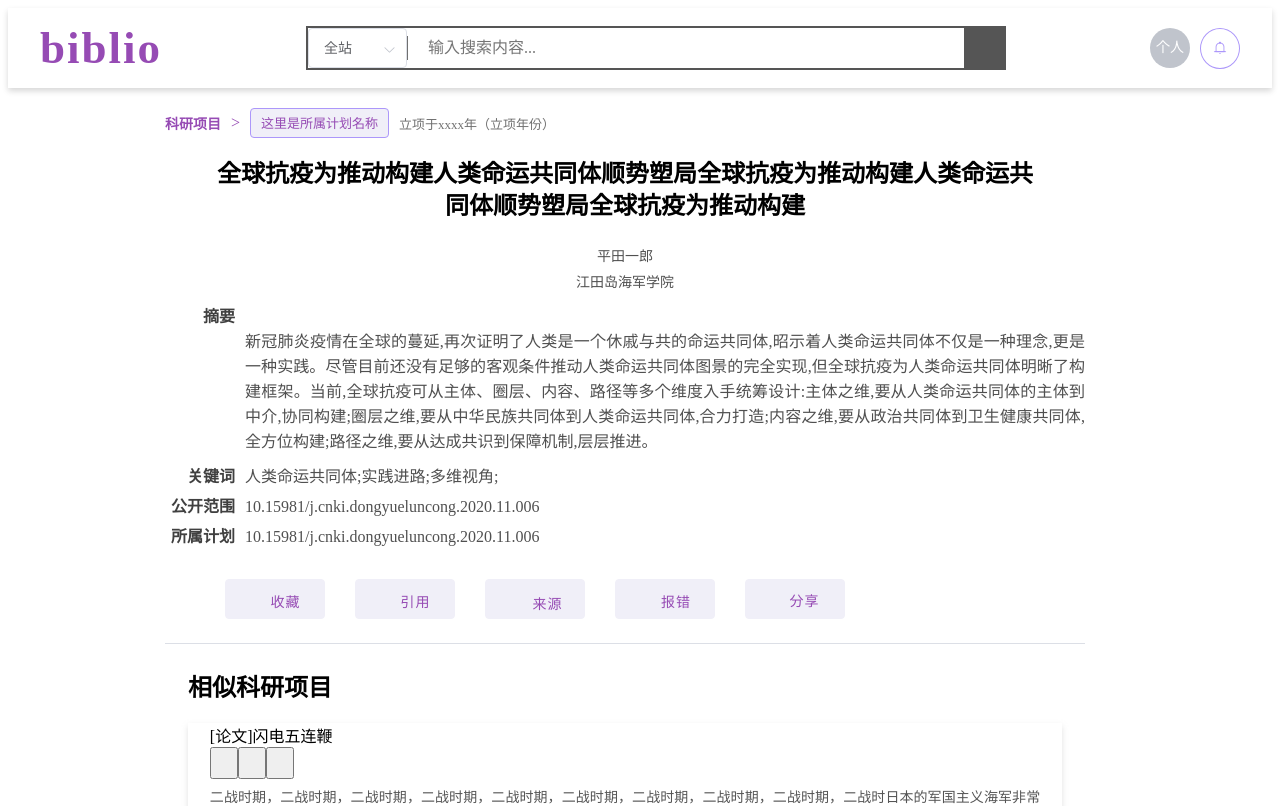
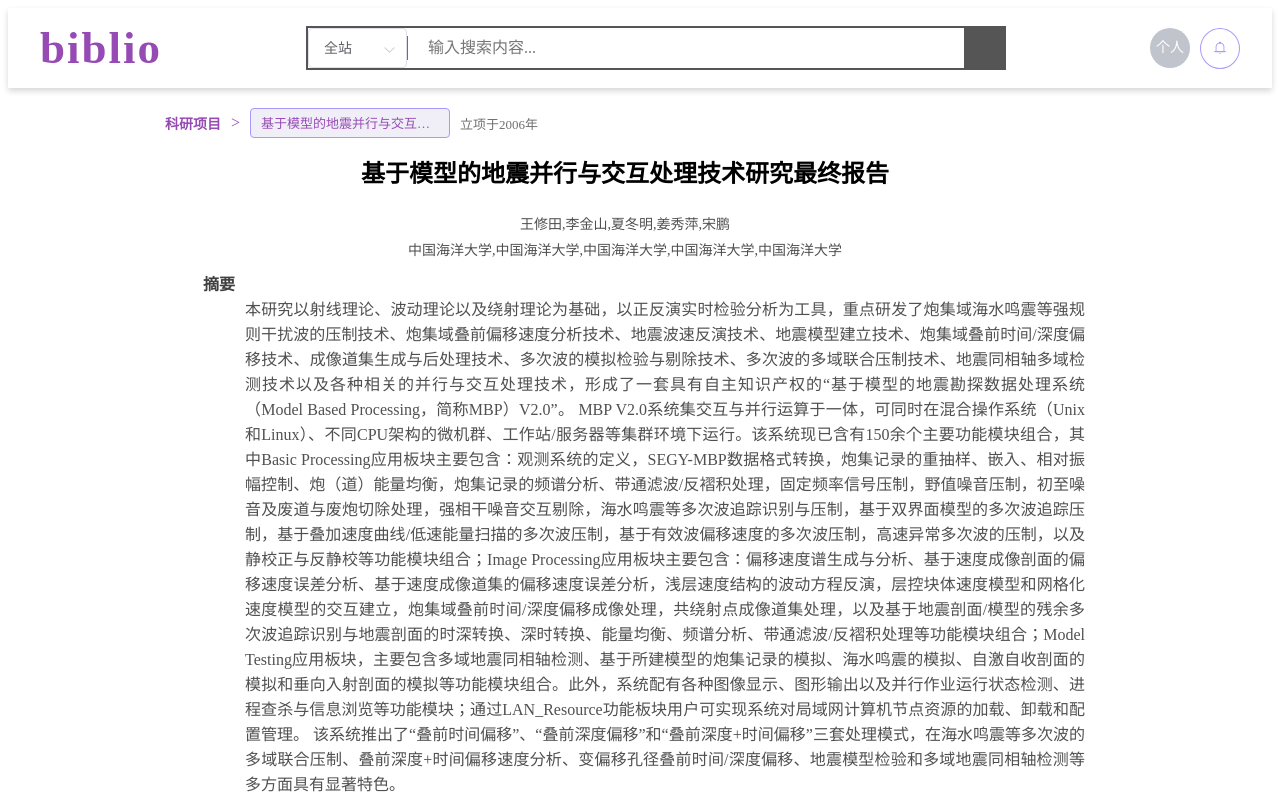
Before and after one commit to BiblioFront/Biblio, a Vue app in the folder biblio/: page /#/project in a window 1280 px wide. Shown: the top 806 px of the page. Built offline with nearby package versions, Linux system fonts and the light colour scheme; no server answers.

Commit message:
完成了项目的获取接口

```diff
--- a/biblio/src/views/Patent.vue
+++ b/biblio/src/views/Patent.vue
@@ -145,8 +145,13 @@
 </template>
 
 <script>
+import Nav from "@/components/Nav.vue";
+
 export default {
   name:'Patent',
+  components:{
+    Nav
+  },
   data:function(){
     return {
       id:"",
--- a/biblio/src/views/Project.vue
+++ b/biblio/src/views/Project.vue
@@ -10,41 +10,41 @@
           <div class="biblio_source">
             <span>科研项目</span>
             <span>></span>
-            <el-tag>这里是所属计划名称</el-tag>
-            <span>立项于xxxx年（立项年份）</span>
+            <el-tag>{{project.title}}</el-tag>
+            <span>立项于{{project.year}}年</span>
           </div>
 
           <div class="biblio_title">
             <h1>
-              全球抗疫为推动构建人类命运共同体顺势塑局全球抗疫为推动构建人类命运共同体顺势塑局全球抗疫为推动构建
+              {{project.title}}
             </h1>
           </div>
 
           <div class="author_info">
-            <span id="author">平田一郎</span>
-            <span id="company">江田岛海军学院</span>
+            <span id="author">{{project.author}}</span>
+            <span id="company">{{project.company}}</span>
           </div>
 
           <div class="summary">
             <span id="item-title">摘要</span>
             <span id="text"
-              >新冠肺炎疫情在全球的蔓延,再次证明了人类是一个休戚与共的命运共同体,昭示着人类命运共同体不仅是一种理念,更是一种实践。尽管目前还没有足够的客观条件推动人类命运共同体图景的完全实现,但全球抗疫为人类命运共同体明晰了构建框架。当前,全球抗疫可从主体、圈层、内容、路径等多个维度入手统筹设计:主体之维,要从人类命运共同体的主体到中介,协同构建;圈层之维,要从中华民族共同体到人类命运共同体,合力打造;内容之维,要从政治共同体到卫生健康共同体,全方位构建;路径之维,要从达成共识到保障机制,层层推进。</span
+              >{{project.summary}}</span
             >
           </div>
 
           <div class="other_info">
             <span id="item-title">关键词</span>
-            <span id="text">人类命运共同体;实践进路;多维视角;</span>
+            <span id="text">{{project.keywords}}</span>
           </div>
 
           <div class="other_info">
             <span id="item-title">公开范围</span>
-            <span id="text">10.15981/j.cnki.dongyueluncong.2020.11.006</span>
+            <span id="text">{{project.scope}}</span>
           </div>
 
           <div class="other_info">
             <span id="item-title">所属计划</span>
-            <span id="text">10.15981/j.cnki.dongyueluncong.2020.11.006</span>
+            <span id="text">{{project.plan}}</span>
           </div>
 
           <div class="bibliopage btns_area">
@@ -140,7 +140,60 @@
   </el-container>
 </template>
 
-<script src="../assets/js/Project.js"></script>
+<script>
+import Nav from "@/components/Nav.vue";
+
+export default {
+  name:'Project',
+  components:{
+    Nav
+  },
+  data:function(){
+    return {
+      id:'',
+      project:{
+        _id:'',
+        author:"王修田,李金山,夏冬明,姜秀萍,宋鹏",
+        title:"基于模型的地震并行与交互处理技术研究最终报告",
+        summary:'本研究以射线理论、波动理论以及绕射理论为基础，以正反演实时检验分析为工具，重点研发了炮集域海水鸣震等强规则干扰波的压制技术、炮集域叠前偏移速度分析技术、地震波速反演技术、地震模型建立技术、炮集域叠前时间/深度偏移技术、成像道集生成与后处理技术、多次波的模拟检验与剔除技术、多次波的多域联合压制技术、地震同相轴多域检测技术以及各种相关的并行与交互处理技术，形成了一套具有自主知识产权的“基于模型的地震勘探数据处理系统（Model Based Processing，简称MBP）V2.0”。 MBP V2.0系统集交互与并行运算于一体，可同时在混合操作系统（Unix和Linux）、不同CPU架构的微机群、工作站/服务器等集群环境下运行。该系统现已含有150余个主要功能模块组合，其中Basic Processing应用板块主要包含：观测系统的定义，SEGY-MBP数据格式转换，炮集记录的重抽样、嵌入、相对振幅控制、炮（道）能量均衡，炮集记录的频谱分析、带通滤波/反褶积处理，固定频率信号压制，野值噪音压制，初至噪音及废道与废炮切除处理，强相干噪音交互剔除，海水鸣震等多次波追踪识别与压制，基于双界面模型的多次波追踪压制，基于叠加速度曲线/低速能量扫描的多次波压制，基于有效波偏移速度的多次波压制，高速异常多次波的压制，以及静校正与反静校等功能模块组合；Image Processing应用板块主要包含：偏移速度谱生成与分析、基于速度成像剖面的偏移速度误差分析、基于速度成像道集的偏移速度误差分析，浅层速度结构的波动方程反演，层控块体速度模型和网格化速度模型的交互建立，炮集域叠前时间/深度偏移成像处理，共绕射点成像道集处理，以及基于地震剖面/模型的残余多次波追踪识别与地震剖面的时深转换、深时转换、能量均衡、频谱分析、带通滤波/反褶积处理等功能模块组合；Model Testing应用板块，主要包含多域地震同相轴检测、基于所建模型的炮集记录的模拟、海水鸣震的模拟、自激自收剖面的模拟和垂向入射剖面的模拟等功能模块组合。此外，系统配有各种图像显示、图形输出以及并行作业运行状态检测、进程查杀与信息浏览等功能模块；通过LAN_Resource功能板块用户可实现系统对局域网计算机节点资源的加载、卸载和配置管理。 该系统推出了“叠前时间偏移”、“叠前深度偏移”和“叠前深度+时间偏移”三套处理模式，在海水鸣震等多次波的多域联合压制、叠前深度+时间偏移速度分析、变偏移孔径叠前时间/深度偏移、地震模型检验和多域地震同相轴检测等多方面具有显著特色。',
+        company:'中国海洋大学,中国海洋大学,中国海洋大学,中国海洋大学,中国海洋大学',
+        keywords:'基于模型的地震数据处理;并行与交互处理技术;多次波压制;偏移速度分析;地震交互建模;叠前偏移成像;多域地震同相轴检测;即时地震模拟检验',
+        year: 2006,
+        scope: '公开',
+        plan:'国家高技术研究发展计划',
+        read:0,
+        change:false,
+        sort:null
+
+      }
+    }
+  },
+  methods:{
+
+  },
+  created:function(){
+    console.log("project");
+    this.$axios({
+      method:'get',
+      params:{
+        projectID:this.id
+      },
+      headers:{
+        token:window.localStorage.getItem("token")
+      }
+    }).then(response => {
+      console.log(response.data.msg);
+      if(response.data.msg === 'successfully')
+      {
+        console.log("get success");
+        this.project = response.data.project;
+      }
+    }).catch(error => {
+      console.log(error);
+    })
+  }
+}
+</script>
 
 <style scoped>
 @import "../assets/css/global.css";
```
